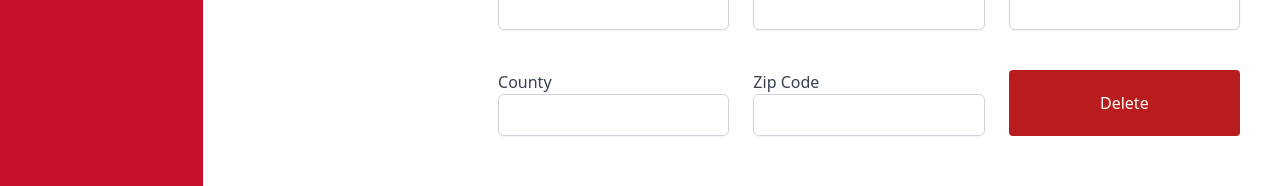
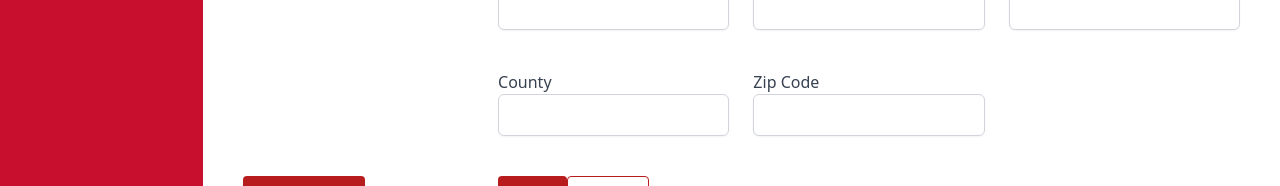
Before and after one commit to CIS-Fall-2022/project-cis_4339_project_6, a Vue app in the folder frontend/: page /updateclient/1 in a window 1280 px wide. Shown: the part 504-690 px from the top of the page. Built offline with nearby package versions, Linux system fonts and the light colour scheme; no server answers.

Commit message:
Finished client delete functionality

```diff
--- a/frontend/src/components/updateClient.vue
+++ b/frontend/src/components/updateClient.vue
@@ -94,12 +94,12 @@ export default {
   },
   methods: {
     deleteClient(){
-                let apiURL = import.meta.env.VITE_ROOT_API + `/primarydata/client/${this._id}`;
+                let apiURL = import.meta.env.VITE_ROOT_API + `/primarydata/client/${this.client._id}`;
 
 
                 if (window.confirm("Do you really want to delete?")) {
                     axios.delete(apiURL).then(() => {
-                      console.log("client deleted")
+                      alert("client deleted")
                     }).catch(error => {
                         console.log(error)
                     });
@@ -333,8 +333,7 @@ export default {
                 v-model="client.address.zip"
               />
             </label>
-          </div><button @click.prevent="deleteClient(client._id)" class="bg-red-700 text-white rounded">Delete</button>
-          <div></div>
+            </div>
         </div>
 
         <!-- grid container -->
@@ -347,7 +346,7 @@ export default {
             >Update Client</button>
           </div>
           <div class="flex justify-between mt-10 mr-20">
-            <button @click.prevent="deleteClient(client._id)" class="bg-red-700 text-white rounded">Delete</button>
+            <button @click.prevent="deleteClient(client._id)" @click="$router.push('/')" class="bg-red-700 text-white rounded">Delete</button>
             <button
               type="reset"
               class="border border-red-700 bg-white text-red-700 rounded"
```
